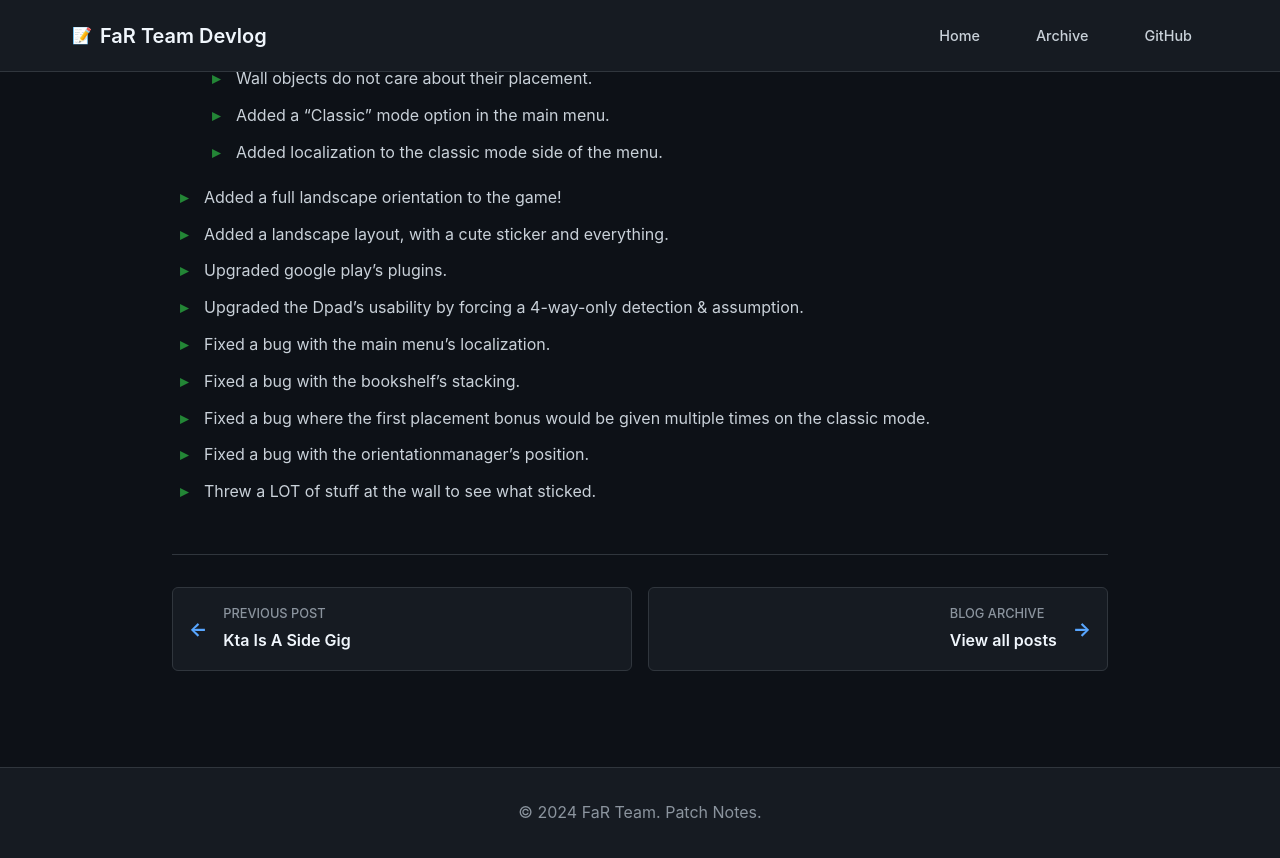
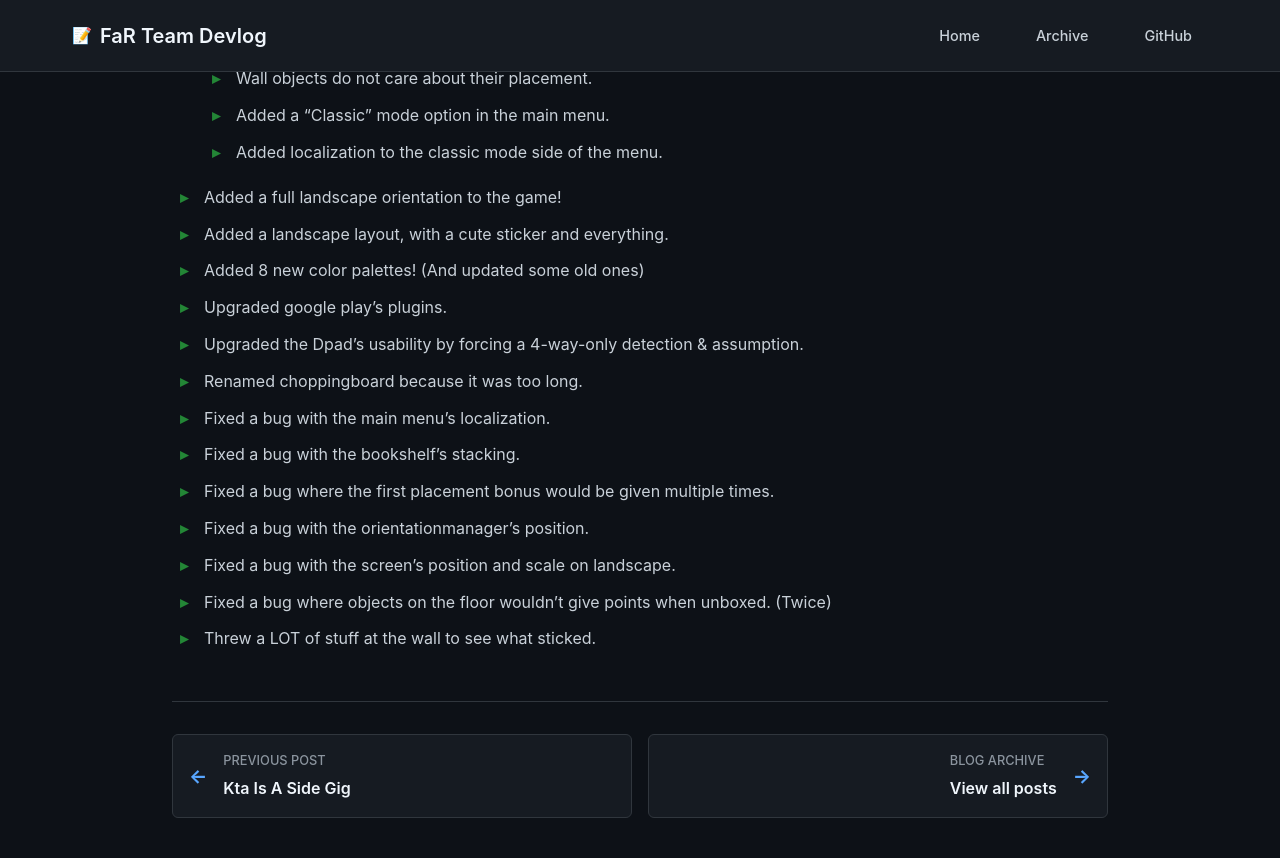
Before and after one commit to FaR-Team/patch-notes, a Jekyll site: the page built from _posts/2026-01-1-Room-Makers-v1.2.0.md, in a window 1280 px wide and 900 px high, scrolled down 544 px. Shown: the top 858 px of the window. Built offline with Jekyll 4.4.1, drawn with Linux system fonts in a browser that asks for light colours; our own code applies the rules of GitHub Pages for plain Markdown files.

Commit message:
Update 2026-01-1-Room-Makers-v1.2.0.md
+ Added 8 new color palettes! (And updated some old ones)
+ Renamed choppingboard because it was too long.
+ Fixed a bug where the first placement bonus would be given multiple times.
+ Fixed a bug with the screen's position and scale on landscape.
+ Fixed a bug where objects on the floor wouldn't give points when unboxed. (Twice)

```diff
--- a/_posts/2026-01-1-Room-Makers-v1.2.0.md
+++ b/_posts/2026-01-1-Room-Makers-v1.2.0.md
@@ -10,10 +10,14 @@
     + Added localization to the classic mode side of the menu.
 + Added a full landscape orientation to the game!
 + Added a landscape layout, with a cute sticker and everything.
++ Added 8 new color palettes! (And updated some old ones)
 + Upgraded google play's plugins.
 + Upgraded the Dpad's usability by forcing a 4-way-only detection & assumption.
++ Renamed choppingboard because it was too long.
 + Fixed a bug with the main menu's localization.
 + Fixed a bug with the bookshelf's stacking.
-+ Fixed a bug where the first placement bonus would be given multiple times on the classic mode.
++ Fixed a bug where the first placement bonus would be given multiple times.
 + Fixed a bug with the orientationmanager's position.
++ Fixed a bug with the screen's position and scale on landscape.
++ Fixed a bug where objects on the floor wouldn't give points when unboxed. (Twice)
 + Threw a LOT of stuff at the wall to see what sticked.
```
